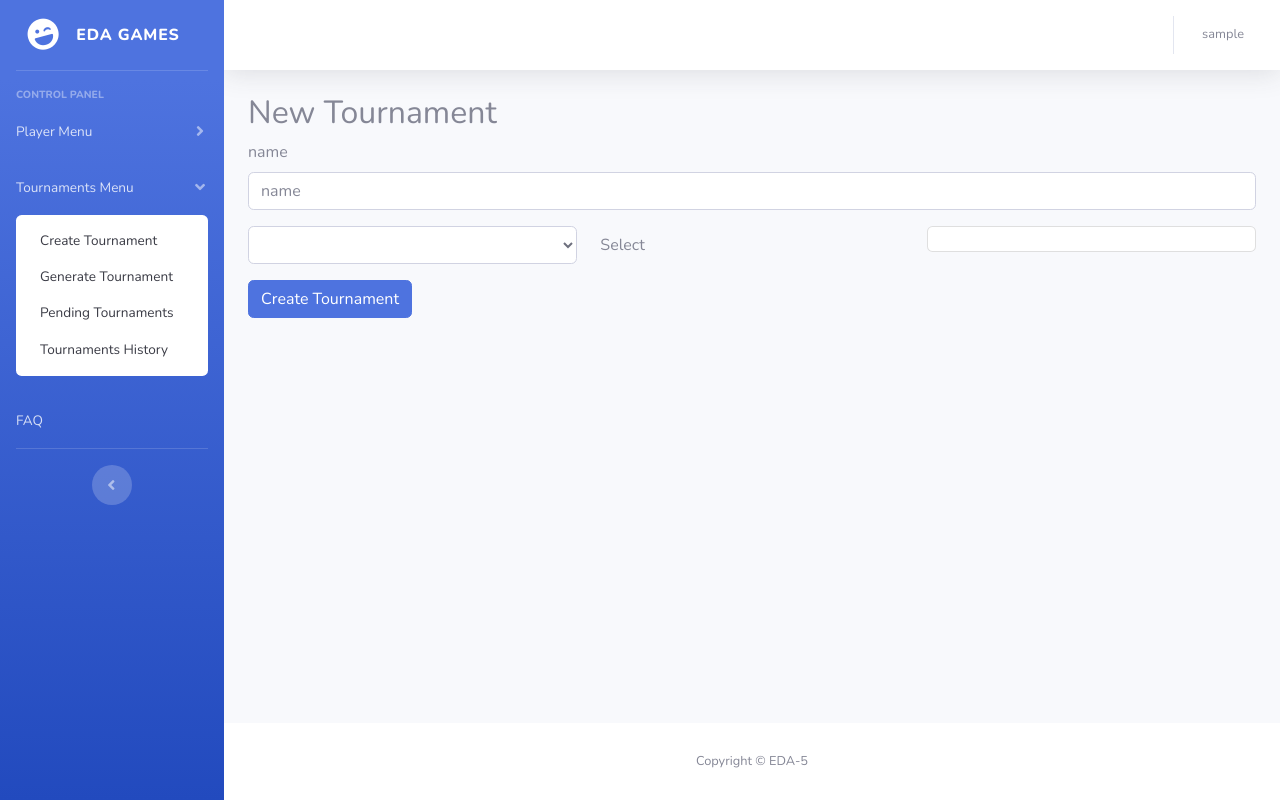
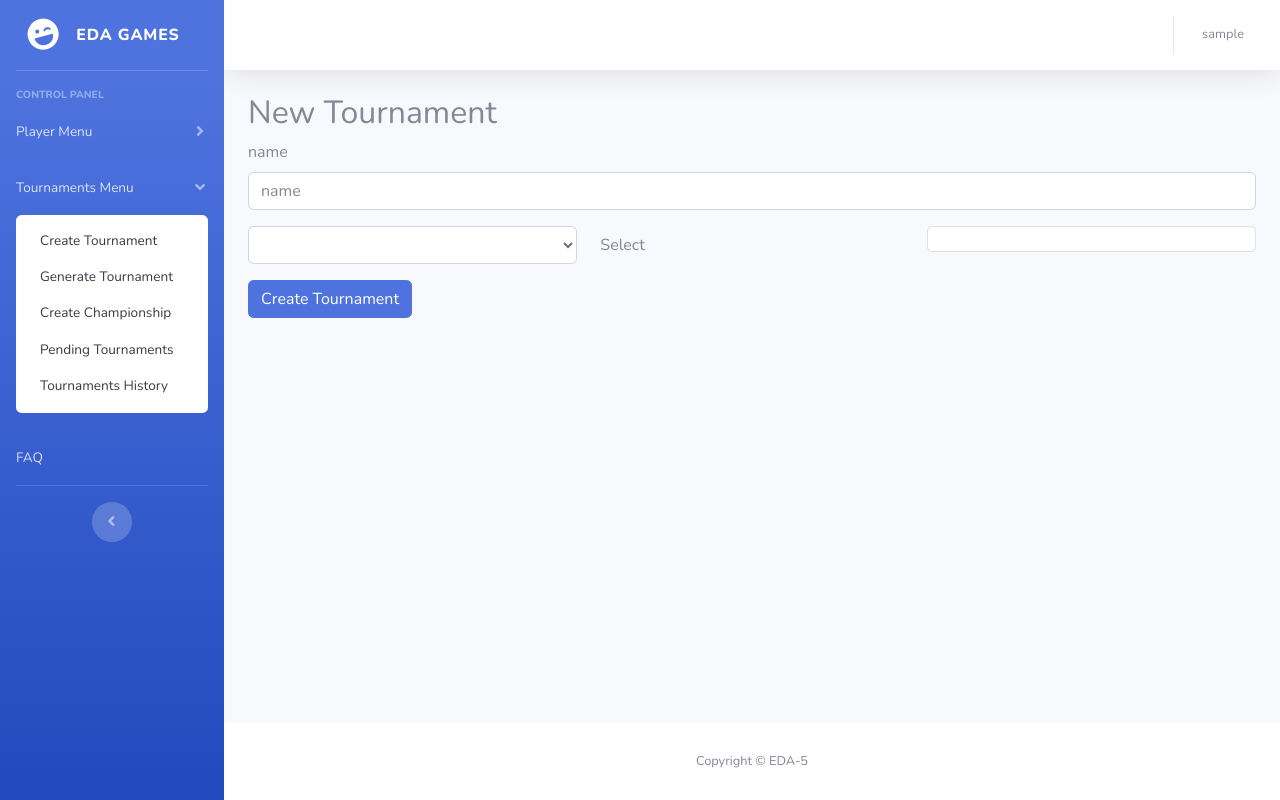
Before and after one commit to evbeda/edagames-django, a Django app: page /create_tournament/ in a window 1280 px wide, after a click on "Tournaments Menu". Run offline with Django 3.2, Linux system fonts and the light colour scheme; the visitor is signed in with stand-in values (Sample User, id 1); data comes from the database, SQL or seed files in the repository; data that the repository does not hold is empty; some libraries are stand-ins or nearby versions.

Commit message:
Add Championship

```diff
--- a/templates/base.html
+++ b/templates/base.html
@@ -73,6 +73,7 @@
                         {% if user.is_staff %}
                         <a class="collapse-item" href="{% url 'tournaments:create_tournament' %}">Create Tournament</a>
                         <a class="collapse-item" href="{% url 'tournaments:tournament_generator' %}">Generate Tournament</a>
+                        <a class="collapse-item" href="{% url 'tournaments:create_championship' %}">Create Championship</a>
                         <a class="collapse-item" href="{% url 'tournaments:tournaments_pending' %}">Pending Tournaments</a>
                         {% endif %}
                         <a class="collapse-item" href="{% url 'tournaments:tournaments_history' %}">Tournaments History</a>
--- a/tournaments/admin.py
+++ b/tournaments/admin.py
@@ -2,8 +2,10 @@ from django.contrib import admin
 from .models import (
     Tournament,
     TournamentRegistration,
+    Championship,
 )
 
 
 admin.site.register(Tournament)
 admin.site.register(TournamentRegistration)
+admin.site.register(Championship)
--- a/tournaments/common/tournament_utils.py
+++ b/tournaments/common/tournament_utils.py
@@ -47,6 +47,7 @@ def calculate_match_results_by_player(tournament_id):
         "total_match_lost": 0,
         "total_score": 0,
     })
+    total_key = ""
     for bot_name, match_result, quantity in match_members_results:
         if match_result == WIN:
             total_key = "total_match_won"
--- a/tournaments/forms.py
+++ b/tournaments/forms.py
@@ -16,3 +16,9 @@ class TournamentForm(forms.Form):
 class TournamentGeneratorForm(forms.Form):
     tournament_name = forms.CharField(label='name', required=True)
     max_players = forms.IntegerField(label='maxPlayers', required=True)
+
+
+class ChampionshipCreateForm(forms.Form):
+    championship_name = forms.CharField(label='name', required=True)
+    tournament_bots = forms.IntegerField(label='Finalist Bots per Tournament', required=True)
+    max_players = forms.IntegerField(label='maxPlayers', required=True)
--- a/tournaments/templates/tournaments/create_tournaments.html
+++ b/tournaments/templates/tournaments/create_tournaments.html
@@ -5,7 +5,8 @@
 
 <div class="container">
     <h2>New Tournament</h2>
-    <form method="POST" class="post-form">{% csrf_token %}
+    <form method="POST" class="post-form">
+        {% csrf_token %}
         {% bootstrap_form form %}
         <div class="form-row">
             <div class="form-group col-md-4">
--- a/tournaments/urls.py
+++ b/tournaments/urls.py
@@ -2,6 +2,7 @@ from django.urls import (
     path,
 )
 from .views import (
+    ChampionshipCreateView,
     CreateTournamentView,
     delete_tournament,
     PendingTournamentListView,
@@ -23,6 +24,11 @@ urlpatterns = [
         'tournaments/<int:pk>/delete',
         delete_tournament,
         name='delete_tournament',
+    ),
+    path(
+        'create_champioship/',
+        ChampionshipCreateView.as_view(),
+        name='create_championship',
     ),
     path(
         'tournament_generator/',
--- a/tournaments/views.py
+++ b/tournaments/views.py
@@ -20,6 +20,7 @@ from tournaments.common.tournament_utils import (
     sort_position_table,
 )
 from tournaments.models import (
+    Championship,
     Tournament,
     TournamentRegistration,
 )
@@ -28,6 +29,7 @@ from tournaments.server_requests import (
     start_tournament,
 )
 from tournaments.forms import (
+    ChampionshipCreateForm,
     TournamentForm,
     TournamentGeneratorForm,
 )
@@ -173,6 +175,69 @@ class TournamentGeneratorView(StaffRequiredMixin, FormView):
         return context
 
 
+class ChampionshipCreateView(StaffRequiredMixin, FormView):
+    form_class = ChampionshipCreateForm
+    success_url = reverse_lazy('tournaments:tournaments_pending')
+    template_name = 'tournaments/create_championship.html'
+
+    def create_championship(self, championship_name, max_players, tournament_bots):
+        tournament_registrations_qs = TournamentRegistration.objects.all()
+        tournament_registrations = list(tournament_registrations_qs)
+        shuffle(tournament_registrations)
+        tournament_count = len(tournament_registrations) // max_players
+        if len(tournament_registrations) % max_players > 0:
+            tournament_count += 1
+        final_tournament = Tournament.objects.create(name='{} FINAL'.format(championship_name))
+        championship = Championship.objects.create(
+            name=championship_name,
+            final_tournament=final_tournament,
+            tournament_bots=tournament_bots,
+        )
+        final_tournament.championship = championship
+        final_tournament.save()
+        for tournament_index in range(0, tournament_count):
+            tournament = Tournament.objects.create(
+                name='{} #{}'.format(championship_name, tournament_index + 1),
+                championship=championship,
+            )
+            registration_index = tournament_index * max_players
+            bots = [
+                Bot.objects.get(user=tournament_registration.user, name=tournament_registration.user.email)
+                for tournament_registration
+                in tournament_registrations[registration_index: registration_index + max_players]
+            ]
+            challenges = combinations(bots, 2)
+            for bot_challenger, bots_challenged in challenges:
+                challenge = Challenge.objects.create(
+                    bot_challenger=bot_challenger,
+                    tournament=tournament,
+                )
+                challenge.bots_challenged.add(bots_challenged)
+
+    def form_valid(self, form):
+        championship_name = form.cleaned_data['championship_name']
+        if not Championship.objects.filter(name=championship_name).exists():
+            max_players = form.cleaned_data['max_players']
+            tournament_bots = form.cleaned_data['tournament_bots']
+            self.create_championship(championship_name, max_players, tournament_bots)
+        else:
+            messages.add_message(
+                self.request,
+                messages.ERROR,
+                'It is not possible to create this record, a championship already exists with the name '
+                '{}. Try a new name'.format(championship_name)
+            )
+            return super().form_invalid(form)
+        return super().form_valid(form)
+
+    def get_context_data(self, *args, **kwargs):
+        context = super().get_context_data(*args, **kwargs)
+        registrations = TournamentRegistration.objects.all()
+        context['registrations'] = registrations
+        context['registrations_count'] = len(registrations)
+        return context
+
+
 class TournamentListView(ListView):
     template_name = 'tournaments/tournaments_history.html'
 
```
Also changed, not shown: tournaments/models.py (+19 -0 lines), tournaments/templates/tournaments/create_championship.html (added, +21 -0 lines), tournaments/migrations/0005_auto_20221017_1124.py (added), tournaments/migrations/0006_championship_tournament_bots.py (added), 1 other file.
